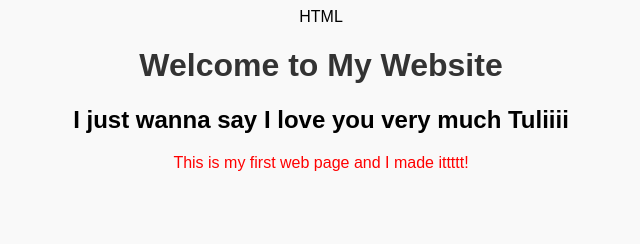
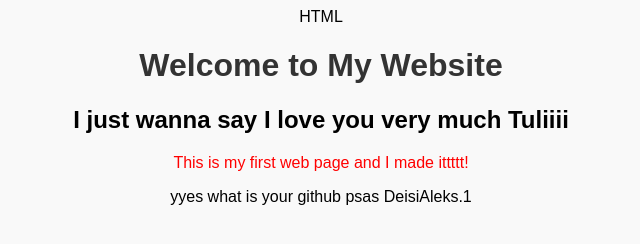
Before and after one commit to dei03/My-first-web, a plain HTML site: page index.html in a window 1280 px wide. Shown: the whole page, without its empty margins (319-959 px from the left). Drawn offline with Linux system fonts and the light colour scheme.

Commit message:
WIP: Save before rebase

```diff
--- a/index.html
+++ b/index.html
@@ -18,4 +18,7 @@ HTML
         color: red;
     }
 </style>
-</html>
+</html> yyes
+
+what is your github psas
+DeisiAleks.1
```
